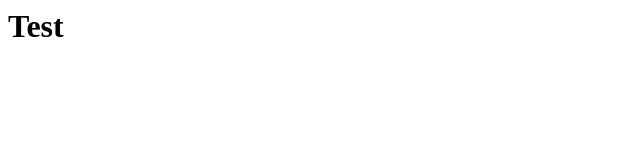
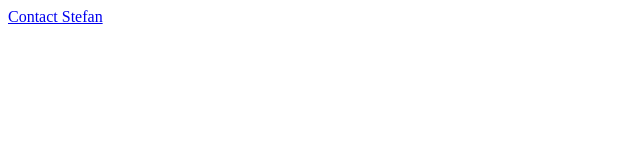
Before and after one commit to stefanmcshane/stefanmcshane.github.io, a plain HTML site: page index.html in a window 1280 px wide. Shown: the whole page, without its empty margins (0-640 px from the left). Drawn offline with Linux system fonts and the light colour scheme.

Commit message:
Update index.html

```diff
--- a/index.html
+++ b/index.html
@@ -1 +1 @@
-<h1>Test</h1>
+<a href="https://www.linkedin.com/in/stefanmcshane/">Contact Stefan</a>
```
